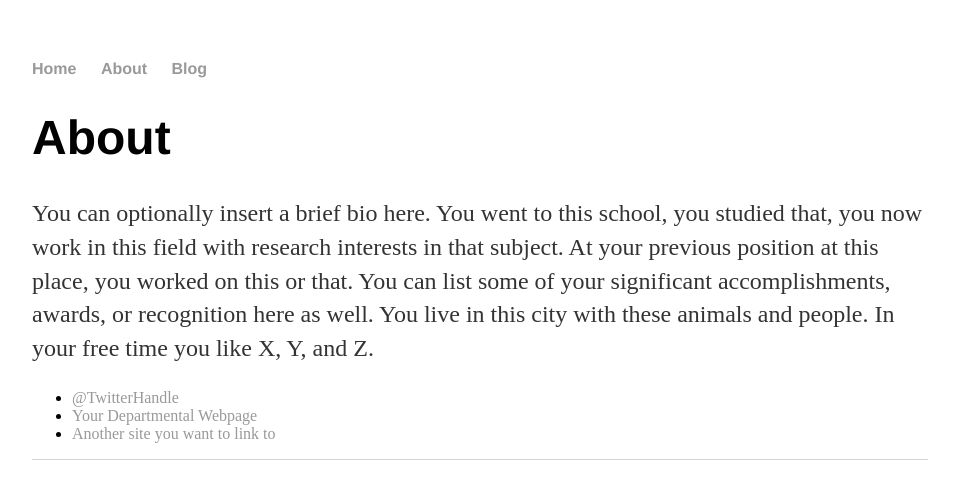
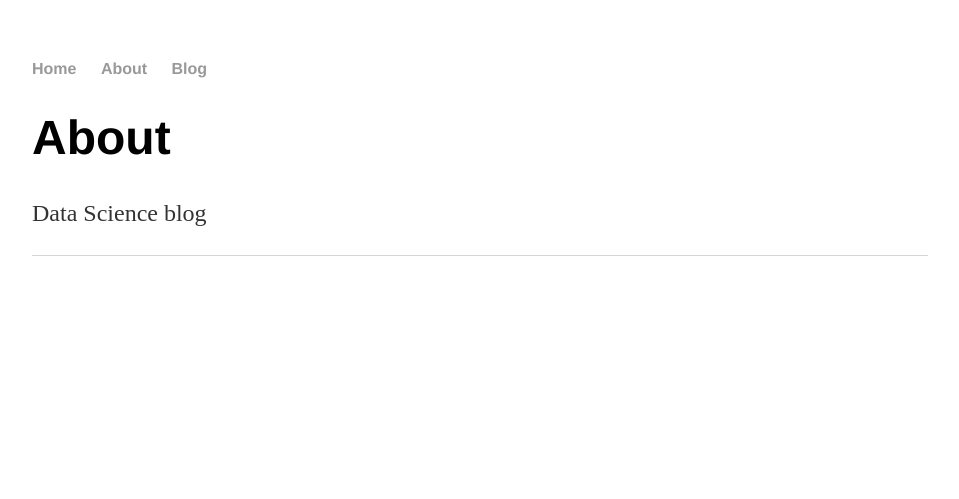
Before and after one commit to georgeball95/georgeball95.github.io, a Jekyll site: the page built from about/index.html, in a window 1280 px wide. Shown: the top 499 px of the page, without its empty margins (160-1119 px from the left). Built offline with Jekyll 4.4.1, drawn with Linux system fonts in a browser that asks for light colours.

Commit message:
Update index.html

```diff
--- a/about/index.html
+++ b/about/index.html
@@ -1,15 +1,8 @@
 ---
 layout: default
-title: About Hank Quinlan
+title: About
 ---
 
-		<div class="about">
-			<h1>About</h1>
-			<p>You can optionally insert a brief bio here. You went to this school, you studied that, you now work in this field with research interests in that subject. At your previous position at this place, you worked on this or that. You can list some of your significant accomplishments, awards, or recognition here as well. You live in this city with these animals and people. In your free time you like X, Y, and Z.</p>
-
-			<ul class="contacts">
-				<li><a href="#">@TwitterHandle</a></li>
-				<li><a href="#">Your Departmental Webpage</a></li>
-				<li><a href="#">Another site you want to link to</a></li>
-				</ul>
-		</div>
+<div class="about">
+	<h1>About</h1>
+	<p>Data Science blog</p>
```
